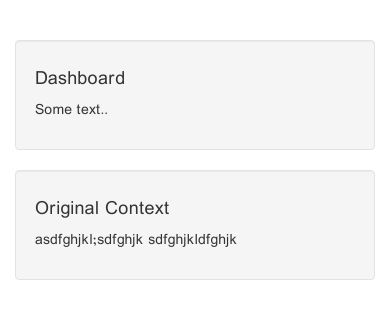
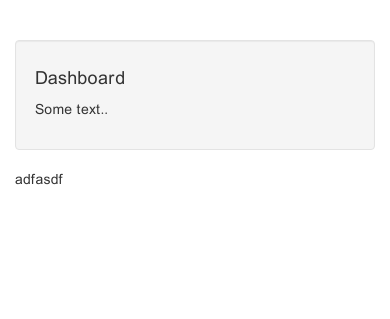
Before and after one commit to aarezou/SAD-Project, a Django app: template tahapp/templates/tahapp/index.html in a window 390 px wide. Shown: the part 52-371 px from the top of the page. Run offline with Django 3.2, Linux system fonts and the light colour scheme; the template is opened without the code that fills it, so the values that code supplies are empty; some libraries are stand-ins or nearby versions.

Commit message:
responsive tab change \:D/

```diff
--- a/tahapp/templates/tahapp/index.html
+++ b/tahapp/templates/tahapp/index.html
@@ -58,10 +58,10 @@
       <div class="col-sm-3 sidenav hidden-xs">
 		  <h2>امکانات</h2>
           {% block navigation %}
-		  <ul class="nav nav-pills nav-stacked">
-			<li class="active"><a href="#section1">مشخصات</a></li>
-			<li><a href="#section2">وجوه پرداختی</a></li>
-			<li><a href="#section3">درخواست</a></li>
+		  <ul class="nav nav-tabs nav-pills nav-stacked">
+			<li class="active"><a href="#info" role="tab" data-toggle="tab">مشخصات</a></li>
+			<li><a href="#money" role="tab" data-toggle="tab">وجوه پرداختی</a></li>
+			<li><a href="#request" role="tab" data-toggle="tab">درخواست</a></li>
 		  </ul><br>
           {% endblock %}
 		</div>
@@ -72,13 +72,12 @@
 			<p>Some text..</p>
 		  </div>
            {% block content %}
-		  <div class="well">
-			<h4>Original Context </h4>
-			<p>asdfghjkl;sdfghjk sdfghjkldfghjk </p>
-		  </div>
+		  <div class="tab-content">
+            <div role="tabpanel" class="tab-pane active" id="info">adfasdf</div>
+            <div role="tabpanel" class="tab-pane" id="money">gfsdf</div>
+            <div role="tabpanel" class="tab-pane" id="request">rgerg</div>
+          </div>
            {% endblock %}
-
-
 		</div>
 
 	  </div>
--- a/tahapp/views.py
+++ b/tahapp/views.py
@@ -3,6 +3,6 @@ from django.http import HttpResponse
 
 
 def index(request):
-    return render(request, 'tahapp/t1.html')#HttpResponse("Hello, world. You're at the polls index.")
+    return render(request, 'tahapp/index.html')#HttpResponse("Hello, world. You're at the polls index.")
 
 # Create your views here.
```
